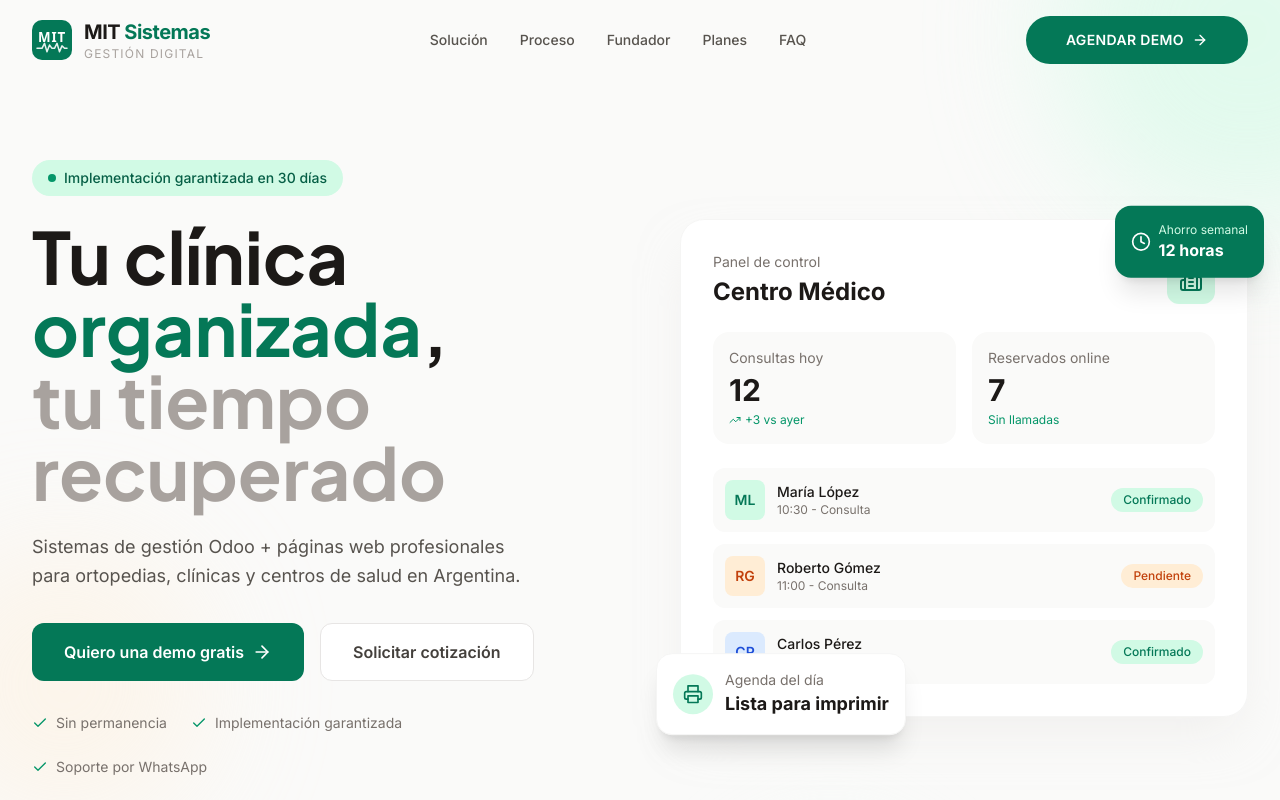
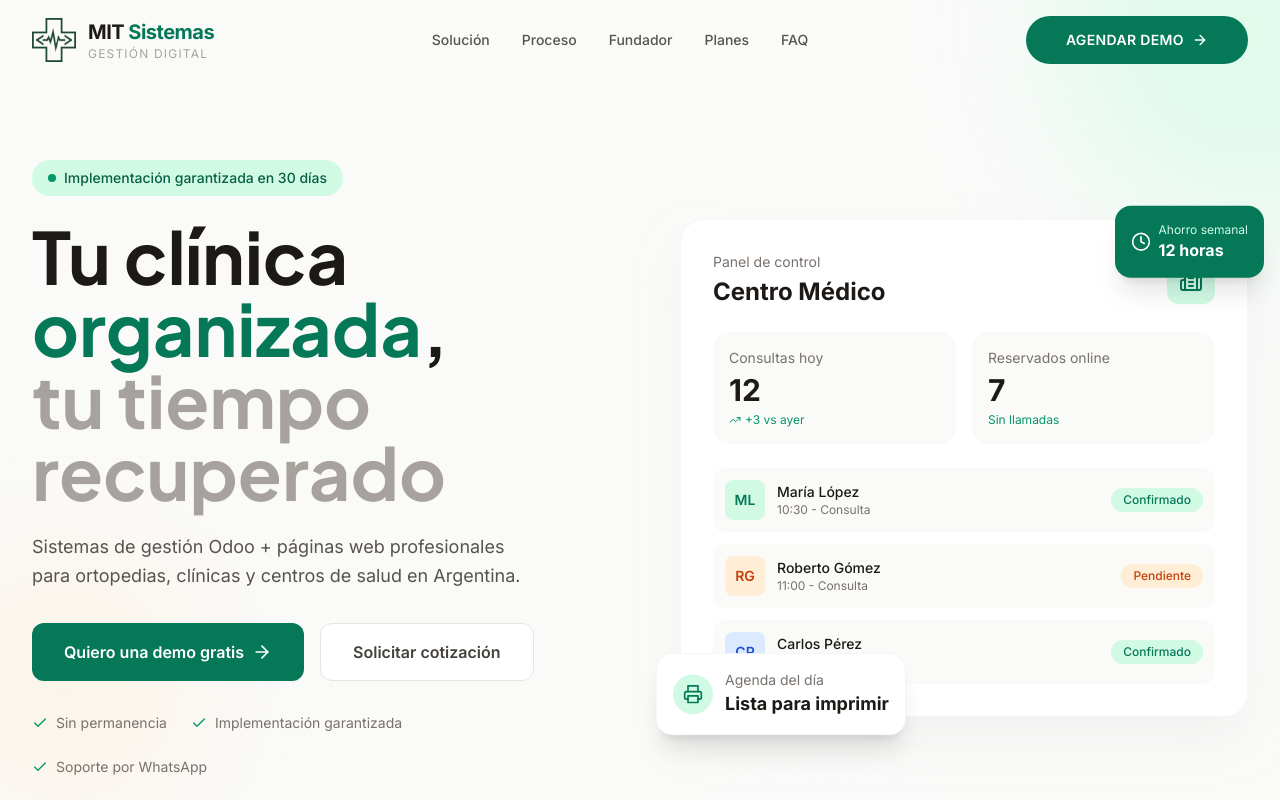
Before and after one commit to mati40115666-creator/mit-sistemas, a React (Vite) app: page / in a window 1280 px wide. Shown: the top 800 px of the page. Built offline with nearby package versions, Linux system fonts and the light colour scheme.

Commit message:
Add files via upload

```diff
--- a/src/components/Footer.jsx
+++ b/src/components/Footer.jsx
@@ -1,4 +1,5 @@
 import { Instagram, Linkedin, Phone, Mail } from 'lucide-react'
+import Logo from './Logo'
 
 const FOOTER_LINKS = [
   { name: 'Solución', href: '#solucion' },
@@ -19,18 +20,8 @@ export default function Footer() {
     <footer className="py-12 bg-stone-950 text-stone-400">
       <div className="max-w-7xl mx-auto px-6 lg:px-8">
         <div className="flex flex-col md:flex-row items-center justify-between gap-6">
-          <a href="#" className="flex items-center gap-3">
-            <svg width="36" height="36" viewBox="0 0 48 48" fill="none" xmlns="http://www.w3.org/2000/svg">
-              <rect width="48" height="48" rx="12" fill="#047857"/>
-              <text x="24" y="26" textAnchor="middle" fontFamily="system-ui" fontWeight="800" fontSize="16" fill="white" letterSpacing="1">MIT</text>
-              <path d="M6 34 L12 34 L15 28 L18 38 L21 30 L24 34 L27 34 L30 28 L33 38 L36 31 L39 34 L42 34" stroke="white" strokeWidth="1.8" strokeLinecap="round" strokeLinejoin="round" fill="none" opacity="0.9"/>
-            </svg>
-            <div className="flex flex-col leading-tight">
-              <span className="text-lg font-bold text-white">
-                MIT <span className="text-emerald-400">Sistemas</span>
-              </span>
-              <span className="text-xs text-stone-400 uppercase tracking-widest">Gestión Digital</span>
-            </div>
+          <a href="#" aria-label="MIT Sistemas — inicio">
+            <Logo size={40} white textClass="text-lg" />
           </a>
 
           <div className="flex items-center gap-8 text-sm">
--- a/src/components/Logo.jsx
+++ b/src/components/Logo.jsx
@@ -1,41 +1,31 @@
-export default function Logo({ size = 40, white = false }) {
-  const textCol  = white ? '#ffffff' : '#1c1917'
-  const mutedCol = white ? 'rgba(255,255,255,0.6)' : '#78716c'
-  const brandCol = white ? '#6ee7b7' : '#1F4A36'
-
+/**
+ * Logo de MIT Sistemas: cruz + wordmark + eslogan.
+ * Fuente unica de la marca — si cambia el logo, se cambia solo acá.
+ *
+ *   <Logo />                                  header (fondo claro)
+ *   <Logo size={40} white textClass="text-lg" />   footer (fondo oscuro)
+ *
+ * Se renderiza con <span> porque siempre va dentro de un <a>.
+ */
+export default function Logo({ size = 44, white = false, textClass = 'text-xl' }) {
   return (
-    <div style={{ display: 'flex', alignItems: 'center', gap: 12 }}>
-      {/* Marca: cruz + corchetes + ECG */}
+    <span className="flex items-center gap-3">
       <img
         src={white ? '/logo-cruz-blanco.png' : '/logo-cruz.png'}
         alt="MIT Sistemas"
         width={size}
         height={size}
-        style={{ display: 'block', width: size, height: size, objectFit: 'contain' }}
+        style={{ width: size, height: size }}
+        className="block object-contain shrink-0"
       />
-
-      <div style={{ display: 'flex', flexDirection: 'column', lineHeight: 1.15 }}>
-        <span style={{
-          fontFamily: "'Plus Jakarta Sans', system-ui, sans-serif",
-          fontWeight: 800,
-          fontSize: size * 0.45,
-          color: textCol,
-          letterSpacing: '-0.5px',
-        }}>
-          MIT <span style={{ color: brandCol }}>Sistemas</span>
+      <span className="flex flex-col leading-tight">
+        <span className={`${textClass} font-bold tracking-tight ${white ? 'text-white' : 'text-stone-900'}`}>
+          MIT <span className={white ? 'text-emerald-400' : 'text-emerald-700'}>Sistemas</span>
         </span>
-        <span style={{
-          fontFamily: "'Plus Jakarta Sans', system-ui, sans-serif",
-          fontWeight: 400,
-          fontSize: size * 0.2,
-          color: mutedCol,
-          letterSpacing: '1px',
-          textTransform: 'uppercase',
-          marginTop: 1,
-        }}>
+        <span className="text-xs text-stone-400 uppercase tracking-widest">
           Gestión Digital
         </span>
-      </div>
-    </div>
+      </span>
+    </span>
   )
 }
--- a/src/components/Navbar.jsx
+++ b/src/components/Navbar.jsx
@@ -1,6 +1,7 @@
 import { useState, useEffect } from 'react'
 import { motion } from 'framer-motion'
 import { ArrowRight, X, Menu } from 'lucide-react'
+import Logo from './Logo'
 
 const NAV_LINKS = [
   { name: 'Solución', href: '#solucion' },
@@ -30,19 +31,9 @@ export default function Navbar() {
     >
       <div className="max-w-7xl mx-auto px-6 lg:px-8">
         <div className="flex items-center justify-between h-20">
-          <a href="#" className="flex items-center gap-3">
-  <svg width="40" height="40" viewBox="0 0 48 48" fill="none" xmlns="http://www.w3.org/2000/svg">
-    <rect width="48" height="48" rx="12" fill="#047857"/>
-    <text x="24" y="26" textAnchor="middle" fontFamily="system-ui" fontWeight="800" fontSize="16" fill="white" letterSpacing="1">MIT</text>
-    <path d="M6 34 L12 34 L15 28 L18 38 L21 30 L24 34 L27 34 L30 28 L33 38 L36 31 L39 34 L42 34" stroke="white" strokeWidth="1.8" strokeLinecap="round" strokeLinejoin="round" fill="none" opacity="0.9"/>
-  </svg>
-  <div className="flex flex-col leading-tight">
-    <span className="text-xl font-bold text-stone-900 tracking-tight">
-      MIT <span className="text-emerald-700">Sistemas</span>
-    </span>
-    <span className="text-xs text-stone-400 uppercase tracking-widest">Gestión Digital</span>
-  </div>
-</a>
+          <a href="#" aria-label="MIT Sistemas — inicio">
+            <Logo />
+          </a>
 
           <div className="hidden md:flex items-center gap-8">
             {NAV_LINKS.map((link) => (
```
